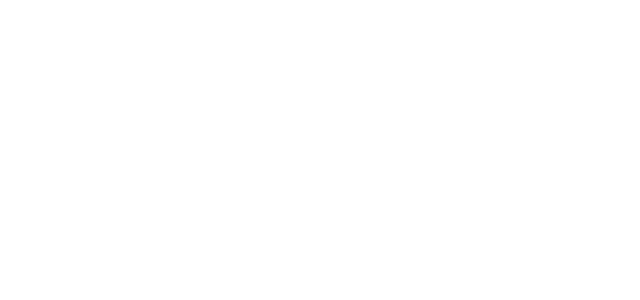
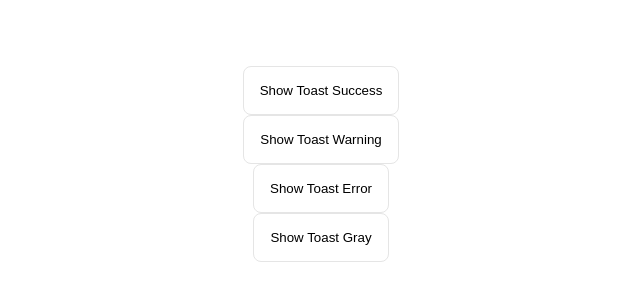
Before and after one commit to webprogramminghack/assignment-class23, a React (Vite) app: page / in a window 1280 px wide. Shown: the part 236-536 px from the top of the page, without its empty margins (319-959 px from the left). Built offline with nearby package versions, Linux system fonts and the light colour scheme.

Commit message:
progress 2: create button component to show alert

```diff
--- /dev/null
+++ b/src/App.module.scss
@@ -0,0 +1,7 @@
+.container {
+  display: flex;
+  flex-direction: column;
+  align-items: center;
+  justify-content: center;
+  height: 100vh;
+}
--- a/src/App.tsx
+++ b/src/App.tsx
@@ -1,9 +1,16 @@
 import React from 'react';
+import style from './App.module.scss';
+import { Button } from './components/Button';
 
 const App: React.FC = () => {
   // test here
 
-  return <div></div>;
+  return <div className={style.container}>
+    <Button type='success'>Show Toast Success</Button>
+    <Button type='warning'>Show Toast Warning</Button>
+    <Button type='error'>Show Toast Error</Button>
+    <Button type='gray'>Show Toast Gray</Button>
+  </div>;
 };
 
 export default App;
--- /dev/null
+++ b/src/components/Button/Button.module.scss
@@ -0,0 +1,5 @@
+.button {
+  padding: rem-calc(16);
+  border-radius: rem-calc(8);
+  border: 1px solid #e5e5e5;
+}
--- /dev/null
+++ b/src/components/Button/Button.tsx
@@ -0,0 +1,22 @@
+import React from 'react';
+import style from './Button.module.scss';
+
+type ButtonProps = {
+  type: 'success' | 'warning' | 'error' | 'gray';
+  children: React.ReactNode;
+}
+
+export const Button: React.FC<ButtonProps> = ({ type, children }) => {
+  const handleClick = () => {
+    alert(`Show Toast ${type}`);
+  }
+
+  return (
+    <button
+      className={style.button}
+      onClick={handleClick}
+    >
+      {children}
+    </button>
+  )
+}
--- /dev/null
+++ b/src/components/Button/index.ts
@@ -0,0 +1 @@
+export * from './Button';
--- a/src/services/redux/toast/toast.slice.ts
+++ b/src/services/redux/toast/toast.slice.ts
@@ -6,8 +6,8 @@
   id: string;
   variant: ToastVariant;
   message: string;
-  description: string;
-  isAction: boolean;
+  subMessage: string;
+  isActionActive: boolean;
 }
 
 type ToastState = {
```
